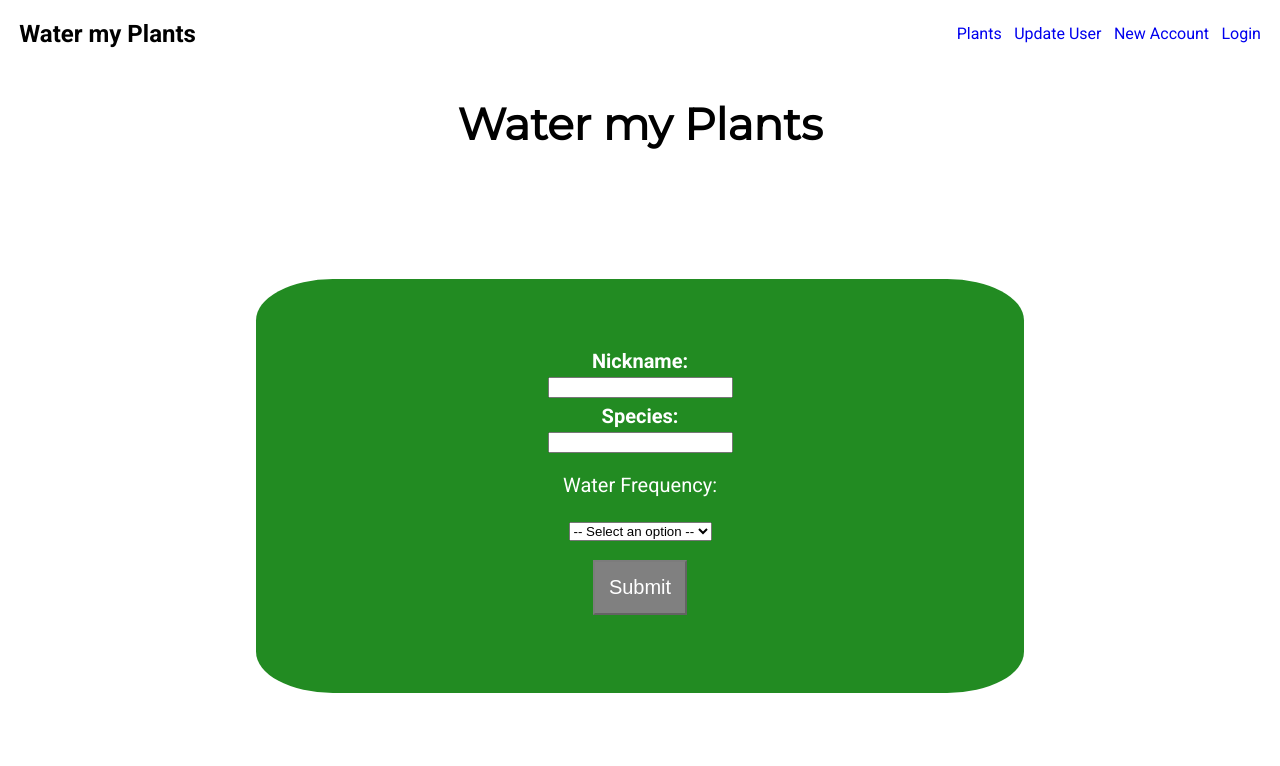
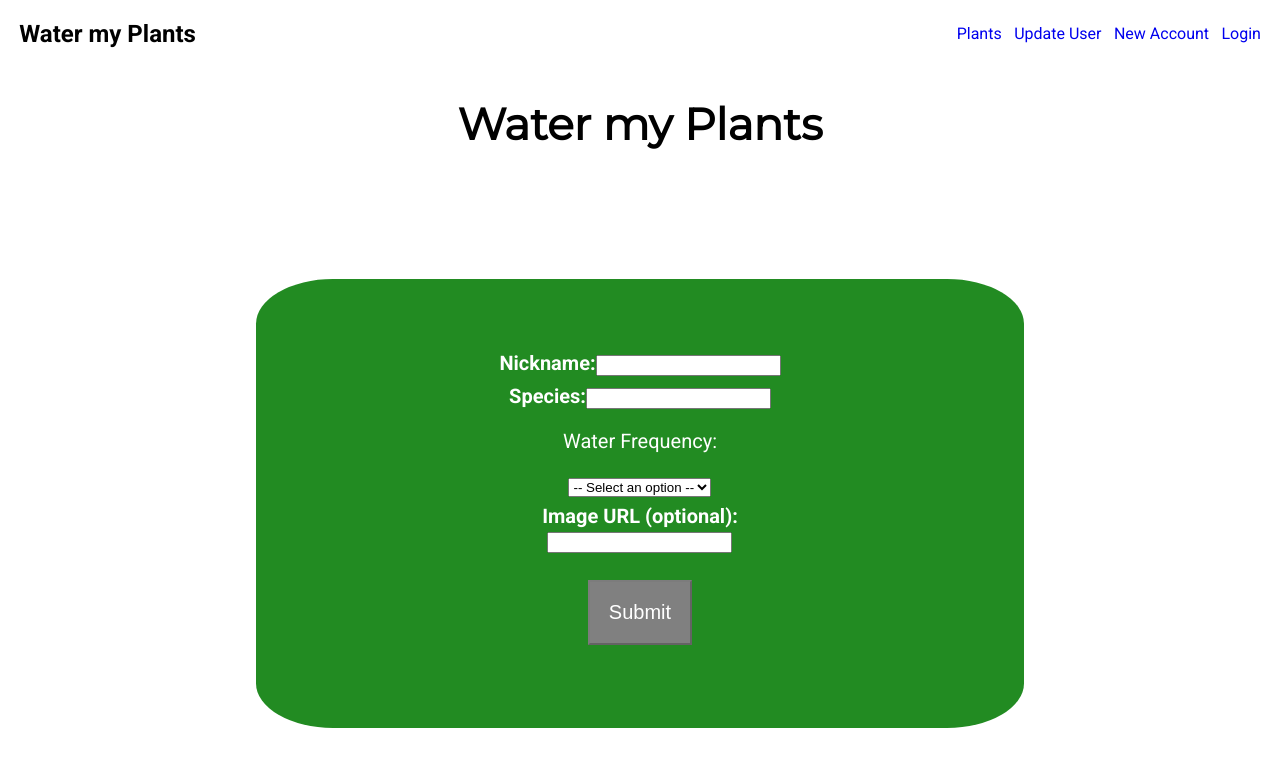
Before and after one commit to ft-water-my-plants/frontend, a React (Create React App) app: page /plants in a window 1280 px wide. Shown: the top 766 px of the page. Built offline with nearby package versions, Linux system fonts and the light colour scheme; no server answers; sample sign-in values are in the browser's storage.

Commit message:
updated schema for image field and renamed water to h20frequency in plantobject file

```diff
--- a/src/components/PlantObject.js
+++ b/src/components/PlantObject.js
@@ -15,7 +15,8 @@ function Plant () {
 
         nickname: '',
         species: '',
-        water: '',
+        h2oFrequency: 0,
+        image: '',
 
     }
 
@@ -23,7 +24,8 @@ function Plant () {
 
         nickname: '',
         species: '',
-        water: '',
+        h2oFrequency: '',
+        image: '',
     }
 
     const initialPlant = []
@@ -76,7 +78,8 @@ function Plant () {
         const newPlant = {
           nickname: formValues.nickname.trim(),
           species: formValues.species.trim(),
-          water: formValues.water,
+          h2oFrequency: formValues.h2oFrequency,
+          image: formValues.image,
         }
 
         postPlant(newPlant)
@@ -110,7 +113,7 @@ function Plant () {
             <div className='errors'>
                 <div>{formErrors.nickname}</div>
                 <div>{formErrors.species}</div>
-                <div>{formErrors.water}</div>
+                <div>{formErrors.h2oFrequency}</div>
             </div>
                 <div>
                 <label> Nickname:
@@ -148,6 +151,17 @@ function Plant () {
                     <option>Once a month</option>
                 </select>
                 </div>
+                <div>
+                <label> Image URL (optional):
+                    <input
+                    name='image'
+                    type='text'
+                    onChange={onChange}
+                    value={formValues.image}
+                    />
+                </label>
+                </div>
+                <div></div>
                 <button disabled={disabled} className={`submit_btn ${disabled ? 'disabled' : ""}`}>Submit</button>
             </form>
         </div>
--- a/src/components/PlantSchema.js
+++ b/src/components/PlantSchema.js
@@ -12,10 +12,12 @@ const plantSchema = yup.object().shape({
     .trim()
     .required('Species is required.'),
 
-    water: yup
+    h2oFrequency: yup
+    .number()
+    .oneOf([1, 2, 3, 4, 5], 'Must be one of our frequencies'),
+
+    image: yup
     .string()
-    .oneOf(['Three times a day', 'Twice a day', 'Once a day', 'Once a week', 'Once a month'], 'Must be one of our frequencies'),
-
 
 })
 
```
